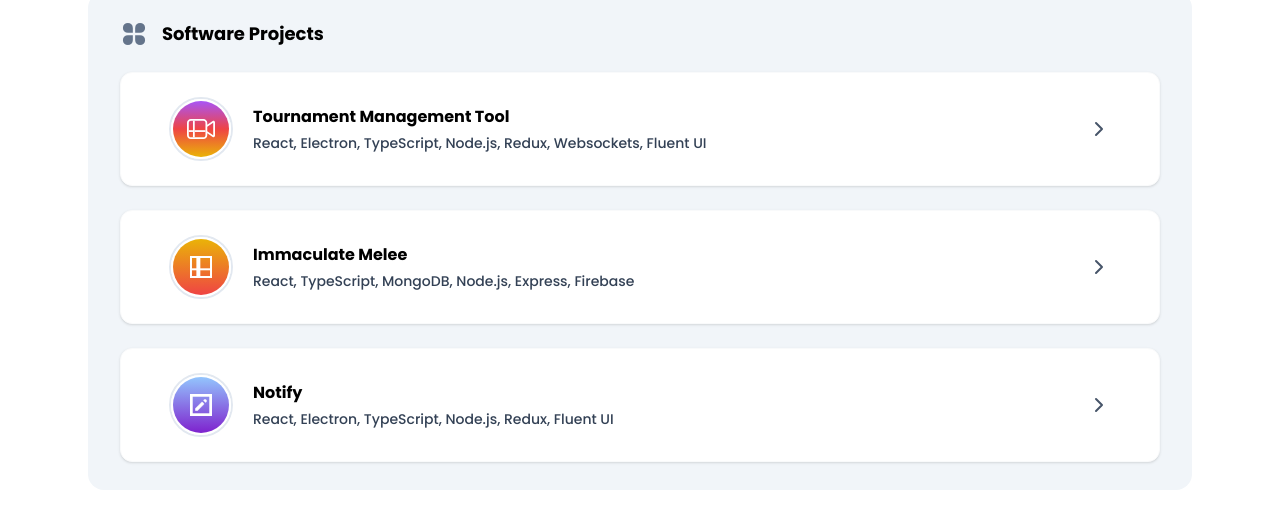
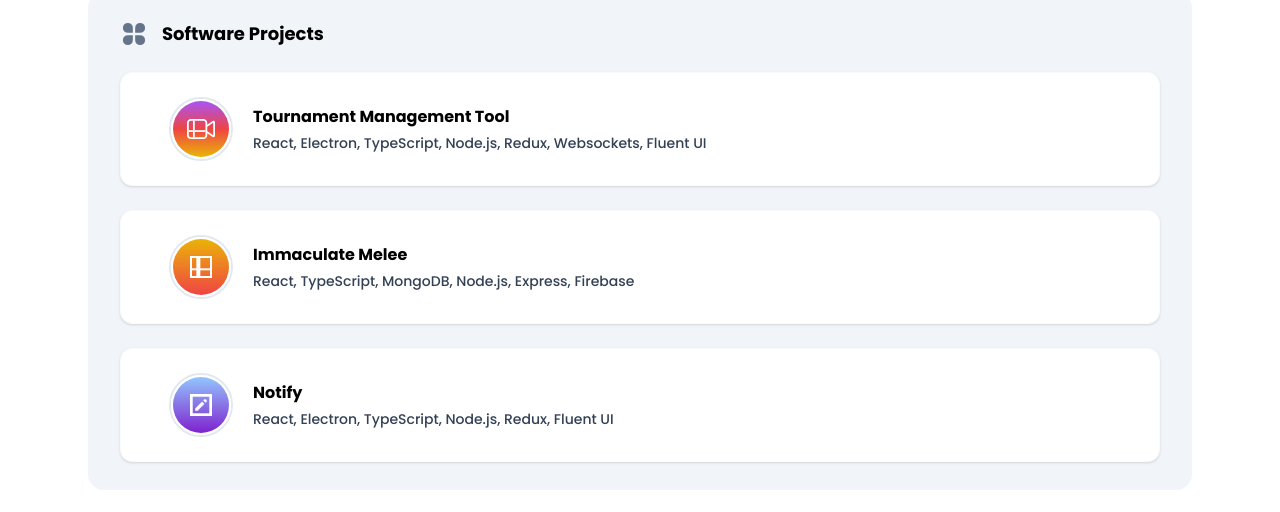
Before and after one commit to fborja44/fborja-portfolio, a React (Vite) app: page /projects in a window 1280 px wide. Shown: the part 188-700 px from the top of the page. Built offline with nearby package versions, Linux system fonts and the light colour scheme.

Commit message:
feat: project card external link

```diff
--- a/src/components/Card/ProjectCard.tsx
+++ b/src/components/Card/ProjectCard.tsx
@@ -1,4 +1,5 @@
 import { FiChevronRight } from 'react-icons/fi';
+import { FiExternalLink } from 'react-icons/fi';
 import { Link } from 'react-router-dom';
 
 interface ProjectCardProps {
@@ -8,6 +9,7 @@
 	href: string;
 	gradient?: string;
 	wip?: boolean;
+	external?: boolean;
 }
 
 const ProjectCard = ({
@@ -16,11 +18,15 @@
 	categories,
 	gradient,
 	href,
+	external,
 }: ProjectCardProps) => {
 	return (
 		<Link
-			className='h-30 flex flex-row justify-between items-center bg-white border border-gray-50 hover:border-blue-200 transition-colors shadow py-6 px-12 rounded-xl'
+			className={`h-30 flex flex-row justify-between items-center bg-white border border-gray-50 ${
+				href ? 'hover:border-blue-200' : 'hover:cursor-default'
+			} transition-colors shadow py-6 px-12 rounded-xl`}
 			to={href}
+			target={external ? '_blank' : ''}
 		>
 			<div className='flex flex-row items-center gap-5'>
 				<div className='rounded-full box-content border-2 border-slate-200'>
@@ -43,7 +49,15 @@
 					</span>
 				</div>
 			</div>
-			<FiChevronRight className='w-6 h-6 text-slate-600 justify-self-end' />
+			{href && (
+				<span className='text-slate-600 justify-self-end'>
+					{external ? (
+						<FiExternalLink className='w-6 h-6' />
+					) : (
+						<FiChevronRight className='w-6 h-6' />
+					)}
+				</span>
+			)}
 		</Link>
 	);
 };
```
